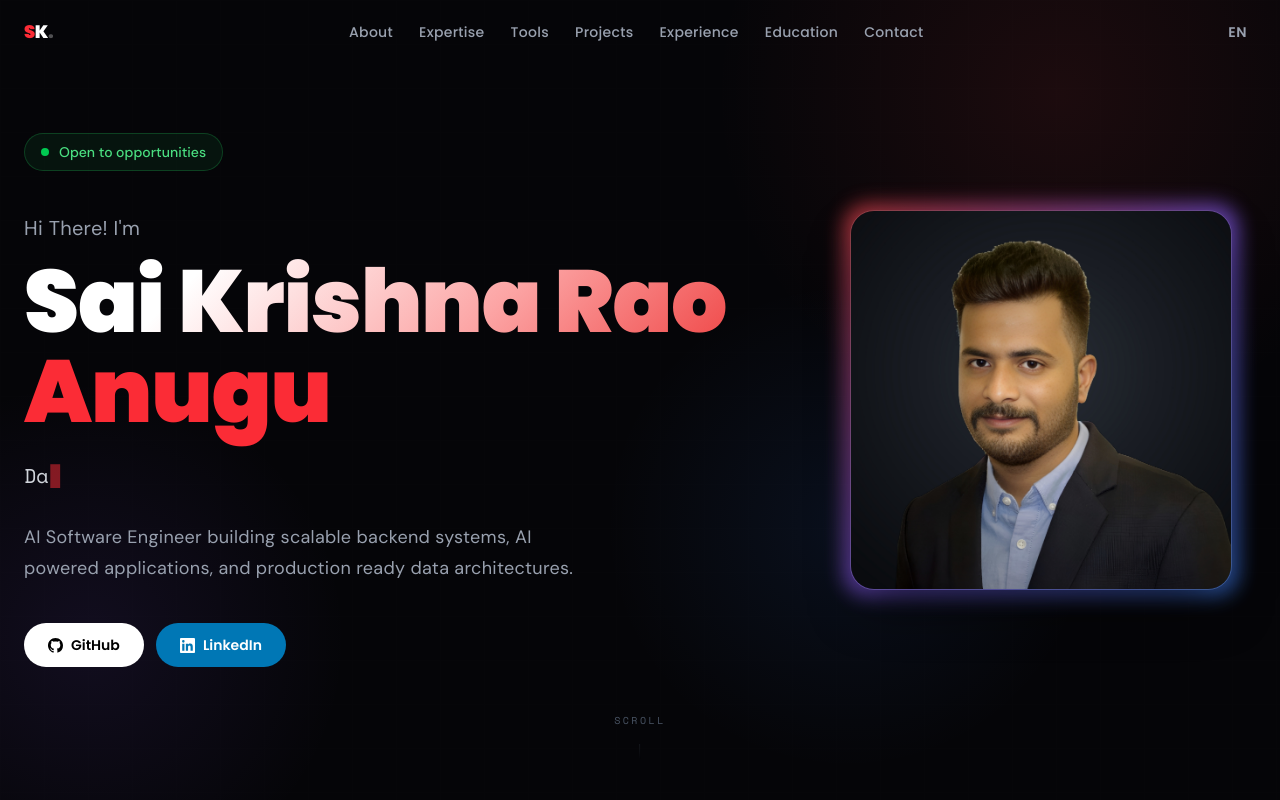
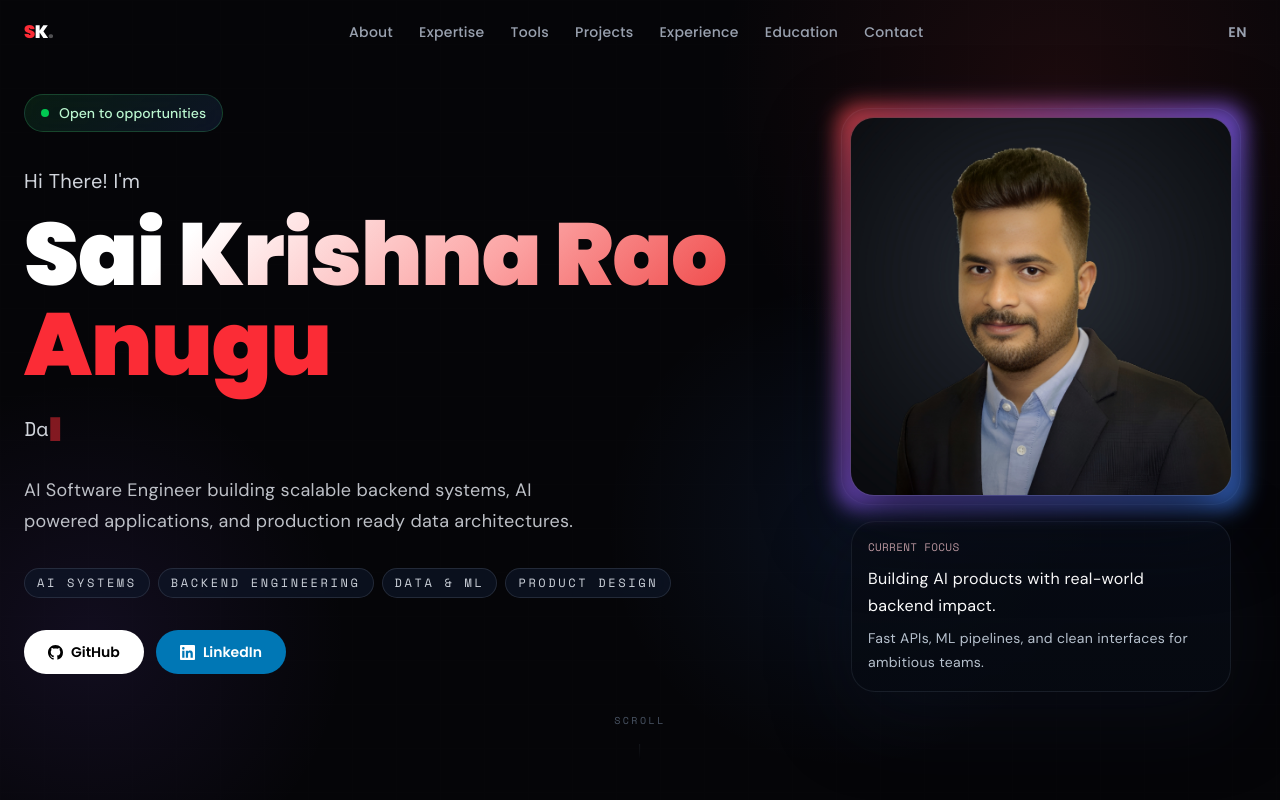
Before and after one commit to SaiKrishnaRaoAnugu/saikrsihna-portfolio, a Next.js app: page / in a window 1280 px wide. Shown: the top 800 px of the page. Built offline with nearby package versions, Linux system fonts and the light colour scheme.

Commit message:
Update portfolio cinematic design

```diff
--- a/app/globals.css
+++ b/app/globals.css
@@ -1,26 +1,61 @@
 @import "tailwindcss";
 
 :root {
-  --background: #050508;
-  --foreground: #ededed;
+  --background: #04070d;
+  --foreground: #eef4ff;
+  --surface: rgba(8, 11, 19, 0.82);
+  --surface-strong: rgba(15, 23, 42, 0.9);
+  --line: rgba(148, 163, 184, 0.14);
+  --accent: #fb7185;
+  --accent-2: #8b5cf6;
+  --accent-3: #38bdf8;
 }
 
-@theme inline {
-  --color-background: var(--background);
-  --color-foreground: var(--foreground);
-  --font-sans: var(--font-dm-sans);
-  --font-mono: var(--font-space-mono);
+html {
+  color-scheme: dark;
 }
 
 body {
-  background: #050508;
-  color: #ededed;
+  margin: 0;
+  background:
+    radial-gradient(circle at top, rgba(251, 113, 133, 0.08), transparent 24%),
+    radial-gradient(circle at 85% 18%, rgba(56, 189, 248, 0.08), transparent 18%),
+    radial-gradient(circle at bottom, rgba(139, 92, 246, 0.10), transparent 22%),
+    linear-gradient(135deg, #020617 0%, #060b13 45%, #030712 100%);
+  color: var(--foreground);
   font-family: var(--font-dm-sans), var(--font-inter), sans-serif;
+  min-height: 100vh;
+}
+
+* {
+  box-sizing: border-box;
+}
+
+::selection {
+  background: rgba(251, 113, 133, 0.35);
+  color: #fff;
 }
 
 /* Smooth scroll behavior */
 html {
   scroll-behavior: smooth;
+}
+
+main {
+  position: relative;
+  overflow-x: hidden;
+}
+
+.cinematic-shell {
+  background: linear-gradient(180deg, rgba(9, 13, 22, 0.82), rgba(6, 10, 18, 0.92));
+  border: 1px solid rgba(148, 163, 184, 0.12);
+  box-shadow: 0 25px 80px rgba(15, 23, 42, 0.35);
+}
+
+.cinematic-pill {
+  border: 1px solid rgba(148, 163, 184, 0.18);
+  background: rgba(15, 23, 42, 0.66);
+  backdrop-filter: blur(14px);
 }
 
 /* Typography hierarchy */
--- a/app/page.tsx
+++ b/app/page.tsx
@@ -442,6 +442,7 @@ function CodeCard() {
 function Hero() {
   const { lang } = useLanguage();
   const t = translations[lang].hero;
+  const focusPills = ["AI Systems", "Backend Engineering", "Data & ML", "Product Design"];
   const role = useTypewriter(
     lang === "en"
       ? ["AI Software Engineer", "Data Scientist", "Backend Architect", "ML Engineer"]
@@ -454,11 +455,11 @@ function Hero() {
         <div className="grid lg:grid-cols-[1fr_430px] gap-16 items-center">
           <div>
             <motion.div
-              className="inline-flex items-center gap-2.5 px-4 py-2 rounded-full border text-sm font-medium mb-10"
+              className="inline-flex items-center gap-2.5 px-4 py-2 rounded-full border text-sm font-medium mb-8 cinematic-pill"
               style={{
-                background: "rgba(34,197,94,0.08)",
-                borderColor: "rgba(34,197,94,0.25)",
-                color: "#4ade80",
+                background: "linear-gradient(135deg, rgba(34,197,94,0.12), rgba(15,23,42,0.85))",
+                borderColor: "rgba(74, 222, 128, 0.22)",
+                color: "#bbf7d0",
                 fontFamily: "var(--font-dm-sans)",
               }}
               initial={{ opacity: 0, scale: 0.9, y: 10 }}
@@ -473,7 +474,7 @@ function Hero() {
             </motion.div>
 
             <motion.p
-              className="text-gray-400 text-xl mb-3"
+              className="text-gray-300 text-xl mb-3"
               style={{ fontFamily: "var(--font-dm-sans)" }}
               initial={{ opacity: 0, y: 18 }}
               animate={{ opacity: 1, y: 0 }}
@@ -522,7 +523,7 @@ function Hero() {
             </motion.div>
 
             <motion.p
-              className="text-gray-400 text-lg leading-relaxed mb-10 max-w-xl"
+              className="text-gray-300/90 text-lg leading-relaxed mb-8 max-w-xl"
               style={{ fontFamily: "var(--font-dm-sans)" }}
               initial={{ opacity: 0, y: 18 }}
               animate={{ opacity: 1, y: 0 }}
@@ -532,7 +533,24 @@ function Hero() {
             </motion.p>
 
             <motion.div
-              className="flex flex-wrap gap-3"
+              className="flex flex-wrap gap-2 mb-8"
+              initial={{ opacity: 0, y: 14 }}
+              animate={{ opacity: 1, y: 0 }}
+              transition={{ delay: 0.72 }}
+            >
+              {focusPills.map((pill) => (
+                <span
+                  key={pill}
+                  className="cinematic-pill rounded-full px-3 py-1.5 text-xs uppercase tracking-[0.22em] text-slate-200/90"
+                  style={{ fontFamily: "var(--font-space-mono)" }}
+                >
+                  {pill}
+                </span>
+              ))}
+            </motion.div>
+
+            <motion.div
+              className="flex flex-wrap gap-3 mb-8"
               initial={{ opacity: 0, y: 18 }}
               animate={{ opacity: 1, y: 0 }}
               transition={{ delay: 0.8 }}
@@ -562,13 +580,13 @@ function Hero() {
           </div>
 
           <motion.div
-            className="hidden lg:flex justify-center"
+            className="hidden lg:flex flex-col items-center gap-4"
             initial={{ opacity: 0, x: 50 }}
             animate={{ opacity: 1, x: 0 }}
             transition={{ delay: 0.6, duration: 0.9, ease: [0.22, 1, 0.36, 1] }}
           >
             <motion.div
-              className="relative"
+              className="relative cinematic-shell rounded-[28px] p-2"
               animate={{ y: [0, -8, 0] }}
               transition={{ duration: 7, repeat: Infinity, ease: "easeInOut" }}
               whileHover={{ scale: 1.03 }}
@@ -581,7 +599,7 @@ function Hero() {
                   filter: "blur(10px)",
                 }}
               />
-              <div className="relative rounded-3xl overflow-hidden border border-white/10 shadow-2xl shadow-black/60">
+              <div className="relative rounded-[24px] overflow-hidden border border-white/10 shadow-2xl shadow-black/60 bg-black/30">
                 <Image
                   src="/profile.jpg"
                   alt="Sai Krishna Rao Anugu"
@@ -591,6 +609,19 @@ function Hero() {
                   priority
                 />
               </div>
+            </motion.div>
+
+            <motion.div
+              className="cinematic-shell rounded-3xl px-4 py-4 w-full max-w-[380px] text-sm text-slate-200/90"
+              initial={{ opacity: 0, y: 16 }}
+              animate={{ opacity: 1, y: 0 }}
+              transition={{ delay: 0.95 }}
+            >
+              <p className="text-[11px] uppercase tracking-[0.28em] text-rose-200/80" style={{ fontFamily: "var(--font-space-mono)" }}>
+                Current focus
+              </p>
+              <p className="mt-2 text-base font-semibold text-white">Building AI products with real-world backend impact.</p>
+              <p className="mt-2 text-slate-300/90">Fast APIs, ML pipelines, and clean interfaces for ambitious teams.</p>
             </motion.div>
           </motion.div>
         </div>
```
